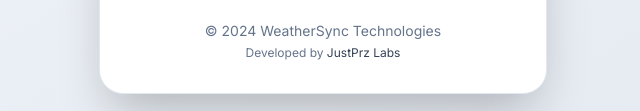
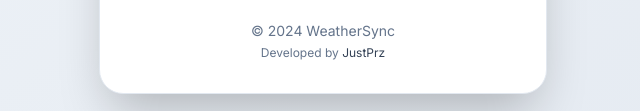
Before and after one commit to athnf/WeatherSync-, a plain HTML site: page index.html in a window 1280 px wide. Shown: the part 459-570 px from the top of the page, without its empty margins (317-957 px from the left). Drawn offline with nearby package versions, Linux system fonts and the light colour scheme; some packages are replaced by stand-ins of ours; a script that the page names is missing.

Commit message:
Update index.html

```diff
--- a/index.html
+++ b/index.html
@@ -3,7 +3,7 @@
 <head>
     <meta charset="UTF-8">
     <meta name="viewport" content="width=device-width, initial-scale=1.0">
-    <title>WeatherSync Professional</title>
+    <title>WeatherSync</title>
     <script src="https://cdn.tailwindcss.com"></script>
     <script src="https://cdn.jsdelivr.net/npm/sweetalert2@11"></script>
     <link href="https://fonts.googleapis.com/css2?family=Inter:wght@300;400;600&display=swap" rel="stylesheet">
@@ -35,11 +35,11 @@
         </div>
 
         <div class="mt-4 sm:mt-6 text-center text-xs sm:text-sm text-slate-500">
-            <p>&copy; 2024 WeatherSync Technologies</p>
+            <p>&copy; 2024 WeatherSync</p>
             <p class="mt-1 text-[10px] sm:text-xs">
                 Developed by
-                <a href="https://github.com/JustPrz" target="_blank" class="text-slate-700 hover:underline font-medium">
-                    JustPrz Labs
+                <a href="https://github.com/athnf" target="_blank" class="text-slate-700 hover:underline font-medium">
+                    JustPrz
                 </a>
             </p>
         </div>
```
